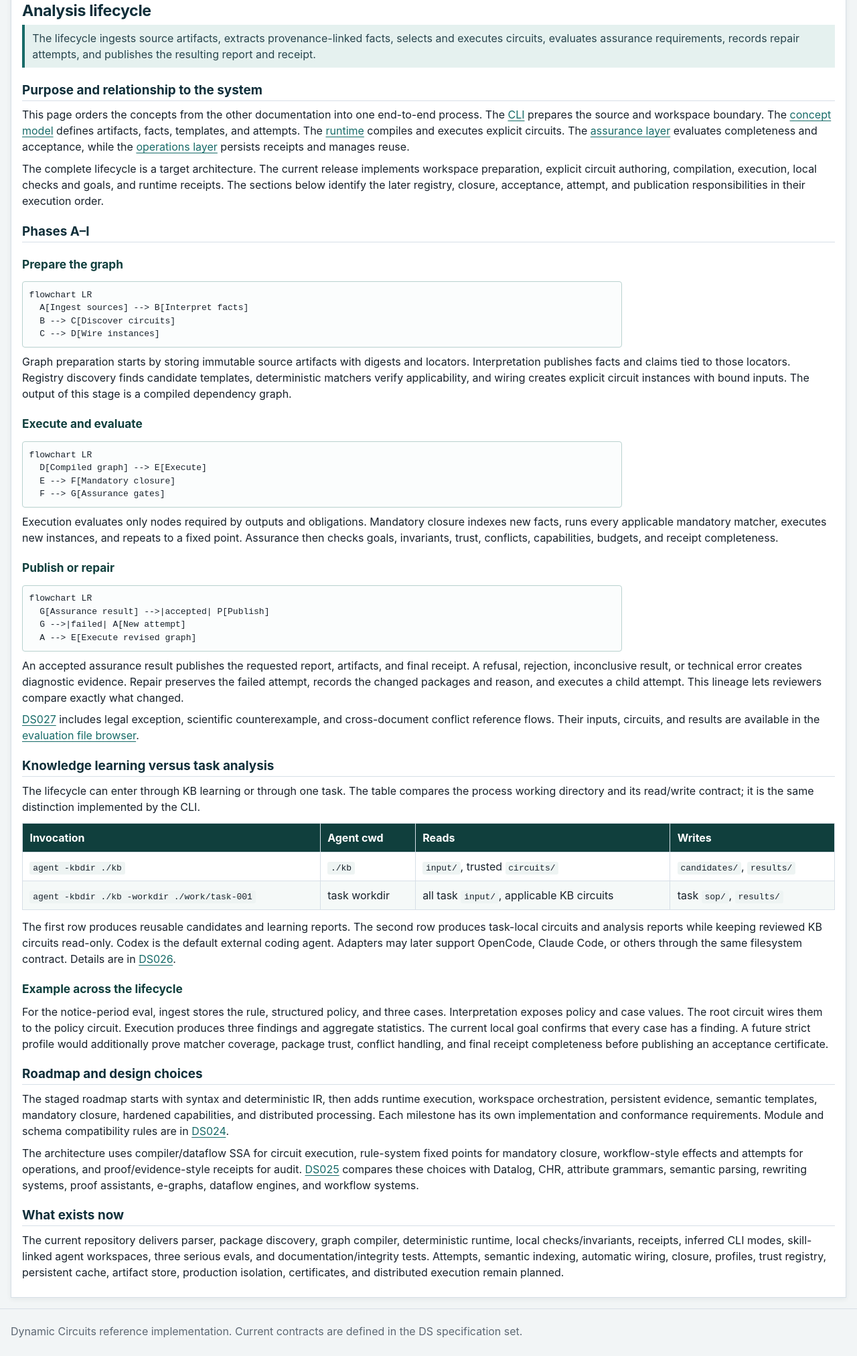
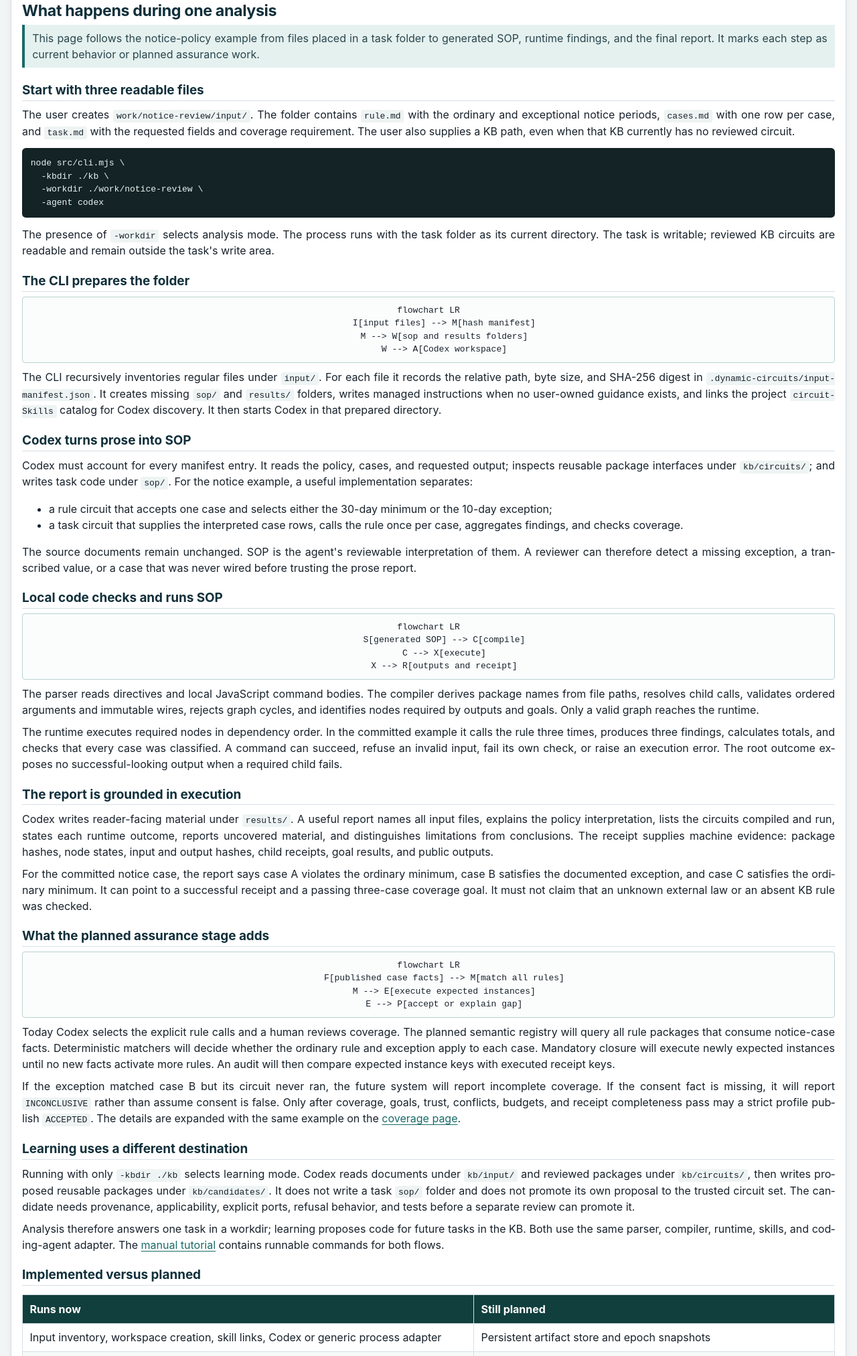
Before and after one commit to AssistOS-AI/dynamicCircuits, a website: page docs/lifecycle.html in a window 1280 px wide. Shown: the part 105-2130 px from the top of the page at 67% size. Drawn offline with Linux system fonts and the light colour scheme.

Commit message:
chore: autocommit

```diff
--- a/docs/lifecycle.html
+++ b/docs/lifecycle.html
@@ -1,71 +1,115 @@
 <!doctype html>
-<html lang="en"><head><meta charset="utf-8"><meta name="viewport" content="width=device-width, initial-scale=1">
-<title>Lifecycle and Roadmap — Dynamic Circuits</title><link rel="stylesheet" href="styles.css">
-<script type="module">import mermaid from 'https://cdn.jsdelivr.net/npm/mermaid@11/dist/mermaid.esm.min.mjs'; mermaid.initialize({startOnLoad:true,theme:'neutral'});</script></head>
-<body><div data-include="partials/header.html"></div><main class="page"><article class="page__panel">
-<p class="breadcrumbs"><a href="index.html">Documentation</a> / Design / Lifecycle</p>
-<h1>Analysis lifecycle</h1>
-<p class="lead">The lifecycle ingests source artifacts, extracts provenance-linked facts, selects and executes circuits, evaluates assurance requirements, records repair attempts, and publishes the resulting report and receipt.</p>
+<html lang="en">
+<head>
+  <meta charset="utf-8">
+  <meta name="viewport" content="width=device-width, initial-scale=1">
+  <title>One analysis from start to finish — Dynamic Circuits</title>
+  <link rel="stylesheet" href="styles.css">
+  <script type="module">
+    import mermaid from 'https://cdn.jsdelivr.net/npm/mermaid@11/dist/mermaid.esm.min.mjs';
+    mermaid.initialize({ startOnLoad: true, theme: 'neutral' });
+  </script>
+</head>
+<body>
+  <div data-include="partials/header.html"></div>
+  <main class="page"><article class="page__panel">
+    <p class="breadcrumbs"><a href="index.html">Documentation</a> / One complete run</p>
+    <h1>What happens during one analysis</h1>
+    <p class="lead">This page follows the notice-policy example from files placed in a task folder to generated SOP, runtime findings, and the final report. It marks each step as current behavior or planned assurance work.</p>
 
-<h2>Purpose and relationship to the system</h2>
-<p>This page orders the concepts from the other documentation into one end-to-end process. The
-<a href="cli.html">CLI</a> prepares the source and workspace boundary. The <a href="concepts.html">concept model</a> defines
-artifacts, facts, templates, and attempts. The <a href="sop-runtime.html">runtime</a> compiles and executes explicit circuits.
-The <a href="assurance.html">assurance layer</a> evaluates completeness and acceptance, while the
-<a href="operations.html">operations layer</a> persists receipts and manages reuse.</p>
-<p>The complete lifecycle is a target architecture. The current release implements workspace preparation, explicit circuit
-authoring, compilation, execution, local checks and goals, and runtime receipts. The sections below identify the later
-registry, closure, acceptance, attempt, and publication responsibilities in their execution order.</p>
+    <h2>Start with three readable files</h2>
+    <p>The user creates <code>work/notice-review/input/</code>. The folder contains <code>rule.md</code> with the ordinary and
+      exceptional notice periods, <code>cases.md</code> with one row per case, and <code>task.md</code> with the requested fields
+      and coverage requirement. The user also supplies a KB path, even when that KB currently has no reviewed circuit.</p>
+    <pre><code>node src/cli.mjs \
+  -kbdir ./kb \
+  -workdir ./work/notice-review \
+  -agent codex</code></pre>
+    <p>The presence of <code>-workdir</code> selects analysis mode. The process runs with the task folder as its current
+      directory. The task is writable; reviewed KB circuits are readable and remain outside the task's write area.</p>
 
-<h2>Phases A–I</h2>
-<h3>Prepare the graph</h3>
-<pre class="mermaid">flowchart LR
-  A[Ingest sources] --> B[Interpret facts]
-  B --> C[Discover circuits]
-  C --> D[Wire instances]</pre>
-<p>Graph preparation starts by storing immutable source artifacts with digests and locators. Interpretation publishes facts
-and claims tied to those locators. Registry discovery finds candidate templates, deterministic matchers verify applicability,
-and wiring creates explicit circuit instances with bound inputs. The output of this stage is a compiled dependency graph.</p>
-<h3>Execute and evaluate</h3>
-<pre class="mermaid">flowchart LR
-  D[Compiled graph] --> E[Execute]
-  E --> F[Mandatory closure]
-  F --> G[Assurance gates]</pre>
-<p>Execution evaluates only nodes required by outputs and obligations. Mandatory closure indexes new facts, runs every
-applicable mandatory matcher, executes new instances, and repeats to a fixed point. Assurance then checks goals, invariants,
-trust, conflicts, capabilities, budgets, and receipt completeness.</p>
-<h3>Publish or repair</h3>
-<pre class="mermaid">flowchart LR
-  G[Assurance result] -->|accepted| P[Publish]
-  G -->|failed| A[New attempt]
-  A --> E[Execute revised graph]</pre>
-<p>An accepted assurance result publishes the requested report, artifacts, and final receipt. A refusal, rejection,
-inconclusive result, or technical error creates diagnostic evidence. Repair preserves the failed attempt, records the changed
-packages and reason, and executes a child attempt. This lineage lets reviewers compare exactly what changed.</p>
-<p><a href="specsLoader.html?spec=DS027-end-to-end-lifecycle.md">DS027</a> includes legal exception, scientific counterexample, and cross-document conflict reference flows. Their inputs, circuits, and results are available in the <a href="eval/index.html">evaluation file browser</a>.</p>
+    <h2>The CLI prepares the folder</h2>
+    <pre class="mermaid">flowchart LR
+      I[input files] --> M[hash manifest]
+      M --> W[sop and results folders]
+      W --> A[Codex workspace]</pre>
+    <p>The CLI recursively inventories regular files under <code>input/</code>. For each file it records the relative path, byte
+      size, and SHA-256 digest in <code>.dynamic-circuits/input-manifest.json</code>. It creates missing <code>sop/</code> and
+      <code>results/</code> folders, writes managed instructions when no user-owned guidance exists, and links the project
+      <code>circuitSkills</code> catalog for Codex discovery. It then starts Codex in that prepared directory.</p>
 
-<h2>Knowledge learning versus task analysis</h2>
-<p>The lifecycle can enter through KB learning or through one task. The table compares the process working directory and its
-read/write contract; it is the same distinction implemented by the CLI.</p>
-<table><thead><tr><th>Invocation</th><th>Agent cwd</th><th>Reads</th><th>Writes</th></tr></thead><tbody>
-<tr><td><code>agent -kbdir ./kb</code></td><td><code>./kb</code></td><td><code>input/</code>, trusted <code>circuits/</code></td><td><code>candidates/</code>, <code>results/</code></td></tr>
-<tr><td><code>agent -kbdir ./kb -workdir ./work/task-001</code></td><td>task workdir</td><td>all task <code>input/</code>, applicable KB circuits</td><td>task <code>sop/</code>, <code>results/</code></td></tr>
-</tbody></table>
-<p>The first row produces reusable candidates and learning reports. The second row produces task-local circuits and analysis
-reports while keeping reviewed KB circuits read-only. Codex is the default external coding agent. Adapters may later support
-OpenCode, Claude Code, or others through the same filesystem contract. Details are in
-<a href="specsLoader.html?spec=DS026-agent-api-and-workspace-protocol.md">DS026</a>.</p>
+    <h2>Codex turns prose into SOP</h2>
+    <p>Codex must account for every manifest entry. It reads the policy, cases, and requested output; inspects reusable package
+      interfaces under <code>kb/circuits/</code>; and writes task code under <code>sop/</code>. For the notice example, a useful
+      implementation separates:</p>
+    <ul>
+      <li>a rule circuit that accepts one case and selects either the 30-day minimum or the 10-day exception;</li>
+      <li>a task circuit that supplies the interpreted case rows, calls the rule once per case, aggregates findings, and checks coverage.</li>
+    </ul>
+    <p>The source documents remain unchanged. SOP is the agent's reviewable interpretation of them. A reviewer can therefore
+      detect a missing exception, a transcribed value, or a case that was never wired before trusting the prose report.</p>
 
-<h3>Example across the lifecycle</h3>
-<p>For the notice-period eval, ingest stores the rule, structured policy, and three cases. Interpretation exposes policy and
-case values. The root circuit wires them to the policy circuit. Execution produces three findings and aggregate statistics.
-The current local goal confirms that every case has a finding. A future strict profile would additionally prove matcher
-coverage, package trust, conflict handling, and final receipt completeness before publishing an acceptance certificate.</p>
+    <h2>Local code checks and runs SOP</h2>
+    <pre class="mermaid">flowchart LR
+      S[generated SOP] --> C[compile]
+      C --> X[execute]
+      X --> R[outputs and receipt]</pre>
+    <p>The parser reads directives and local JavaScript command bodies. The compiler derives package names from file paths,
+      resolves child calls, validates ordered arguments and immutable wires, rejects graph cycles, and identifies nodes
+      required by outputs and goals. Only a valid graph reaches the runtime.</p>
+    <p>The runtime executes required nodes in dependency order. In the committed example it calls the rule three times,
+      produces three findings, calculates totals, and checks that every case was classified. A command can succeed, refuse an
+      invalid input, fail its own check, or raise an execution error. The root outcome exposes no successful-looking output
+      when a required child fails.</p>
 
-<h2>Roadmap and design choices</h2>
-<p>The staged roadmap starts with syntax and deterministic IR, then adds runtime execution, workspace orchestration, persistent evidence, semantic templates, mandatory closure, hardened capabilities, and distributed processing. Each milestone has its own implementation and conformance requirements. Module and schema compatibility rules are in <a href="specsLoader.html?spec=DS024-roadmap-and-module-boundaries.md">DS024</a>.</p>
-<p>The architecture uses compiler/dataflow SSA for circuit execution, rule-system fixed points for mandatory closure, workflow-style effects and attempts for operations, and proof/evidence-style receipts for audit. <a href="specsLoader.html?spec=DS025-alternative-architectures-and-rationale.md">DS025</a> compares these choices with Datalog, CHR, attribute grammars, semantic parsing, rewriting systems, proof assistants, e-graphs, dataflow engines, and workflow systems.</p>
+    <h2>The report is grounded in execution</h2>
+    <p>Codex writes reader-facing material under <code>results/</code>. A useful report names all input files, explains the
+      policy interpretation, lists the circuits compiled and run, states each runtime outcome, reports uncovered material,
+      and distinguishes limitations from conclusions. The receipt supplies machine evidence: package hashes, node states,
+      input and output hashes, child receipts, goal results, and public outputs.</p>
+    <p>For the committed notice case, the report says case A violates the ordinary minimum, case B satisfies the documented
+      exception, and case C satisfies the ordinary minimum. It can point to a successful receipt and a passing three-case
+      coverage goal. It must not claim that an unknown external law or an absent KB rule was checked.</p>
 
-<h2>What exists now</h2>
-<p>The current repository delivers parser, package discovery, graph compiler, deterministic runtime, local checks/invariants, receipts, inferred CLI modes, skill-linked agent workspaces, three serious evals, and documentation/integrity tests. Attempts, semantic indexing, automatic wiring, closure, profiles, trust registry, persistent cache, artifact store, production isolation, certificates, and distributed execution remain planned.</p>
-</article></main><div data-include="partials/footer.html"></div><script src="partials-loader.js"></script></body></html>
+    <h2>What the planned assurance stage adds</h2>
+    <pre class="mermaid">flowchart LR
+      F[published case facts] --> M[match all rules]
+      M --> E[execute expected instances]
+      E --> P[accept or explain gap]</pre>
+    <p>Today Codex selects the explicit rule calls and a human reviews coverage. The planned semantic registry will query all
+      rule packages that consume notice-case facts. Deterministic matchers will decide whether the ordinary rule and exception
+      apply to each case. Mandatory closure will execute newly expected instances until no new facts activate more rules.
+      An audit will then compare expected instance keys with executed receipt keys.</p>
+    <p>If the exception matched case B but its circuit never ran, the future system will report incomplete coverage. If the
+      consent fact is missing, it will report <code>INCONCLUSIVE</code> rather than assume consent is false. Only after coverage,
+      goals, trust, conflicts, budgets, and receipt completeness pass may a strict profile publish
+      <code>ACCEPTED</code>. The details are expanded with the same example on the <a href="assurance.html">coverage page</a>.</p>
+
+    <h2>Learning uses a different destination</h2>
+    <p>Running with only <code>-kbdir ./kb</code> selects learning mode. Codex reads documents under <code>kb/input/</code> and
+      reviewed packages under <code>kb/circuits/</code>, then writes proposed reusable packages under
+      <code>kb/candidates/</code>. It does not write a task <code>sop/</code> folder and does not promote its own proposal to the
+      trusted circuit set. The candidate needs provenance, applicability, explicit ports, refusal behavior, and tests before
+      a separate review can promote it.</p>
+    <p>Analysis therefore answers one task in a workdir; learning proposes code for future tasks in the KB. Both use the same
+      parser, compiler, runtime, skills, and coding-agent adapter. The <a href="tutorial.html">manual tutorial</a> contains
+      runnable commands for both flows.</p>
+
+    <h2>Implemented versus planned</h2>
+    <table>
+      <thead><tr><th>Runs now</th><th>Still planned</th></tr></thead>
+      <tbody>
+        <tr><td>Input inventory, workspace creation, skill links, Codex or generic process adapter</td><td>Persistent artifact store and epoch snapshots</td></tr>
+        <tr><td>SOP parsing, package discovery, graph compilation, nested calls</td><td>Semantic registry lookup and automatic matcher wiring</td></tr>
+        <tr><td>Required-slice execution, local checks, goals, invariants, nested receipts</td><td>Mandatory closure, trust profiles, conflicts, final certificates</td></tr>
+        <tr><td>Task-local reports and KB candidate workflow</td><td>Hardened effect brokers, persistent cache, distributed execution</td></tr>
+      </tbody>
+    </table>
+    <p>The left column can be tested in this repository now. The right column remains maintained design and must not be
+      inferred from a successful current eval. <a href="specsLoader.html?spec=DS027-end-to-end-lifecycle.md">DS027</a>
+      preserves the normative full lifecycle and links each planned stage to its detailed specification.</p>
+  </article></main>
+  <div data-include="partials/footer.html"></div>
+  <script src="partials-loader.js"></script>
+</body>
+</html>
--- a/docs/styles.css
+++ b/docs/styles.css
@@ -27,14 +27,17 @@ a { color: var(--accent); text-decoration-thickness: 0.09em; text-underline-offs
 h1 { max-width: none; margin: 0 0 0.45rem; color: var(--heading); font-size: clamp(1.45rem, 1.8vw, 1.85rem); line-height: 1.18; letter-spacing: -0.015em; }
 h2 { margin: 1.35rem 0 0.45rem; padding-bottom: 0.2rem; border-bottom: 1px solid var(--line); color: var(--heading); font-size: 1.18rem; line-height: 1.25; }
 h3 { margin: 1.25rem 0 0.35rem; color: var(--accent-dark); font-size: 1.08rem; }
-p, li { max-width: none; }
+p, li { max-width: none; text-align: justify; hyphens: auto; }
 p { margin: 0.55rem 0; }
 .lead { margin: 0 0 0.8rem; padding: 0.5rem 0.7rem; border-left: 0.25rem solid var(--accent); background: var(--accent-soft); color: #28454d; font-size: 1rem; }
 .callout { margin: 1rem 0; padding: 0.7rem 0.9rem; border-left: 0.25rem solid var(--accent); background: var(--code); }
 code { padding: 0.12rem 0.3rem; background: var(--code); border-radius: 0.2rem; }
 pre:not(.mermaid) { overflow-x: auto; padding: 0.8rem; background: #132326; color: #e9f4f3; border-radius: 0.35rem; }
 pre code { padding: 0; color: inherit; background: transparent; }
-.mermaid { width: min(100%, 56rem); margin: 0.8rem 0 0.35rem; padding: 0.6rem; overflow-x: auto; background: #fbfdfd; border: 1px solid #b9d2cf; border-radius: 0.25rem; }
+.diagram { width: min(100%, 56rem); margin: 0.9rem auto 1rem; }
+.diagram figcaption { margin: 0 0 0.35rem; color: var(--heading); font-size: 0.94rem; text-align: center; }
+.diagram figcaption strong { display: block; color: var(--accent-dark); font-size: 1rem; }
+.mermaid { width: 100%; margin: 0; padding: 0.6rem; overflow-x: auto; background: #fbfdfd; border: 1px solid #b9d2cf; border-radius: 0.25rem; text-align: center; }
 .mermaid svg { max-height: 18rem; }
 table { width: 100%; border-collapse: collapse; margin: 0.8rem 0; }
 th, td { padding: 0.55rem 0.65rem; border: 1px solid var(--line); text-align: left; vertical-align: top; }
```
Also changed, not shown: docs/cli.html (+6 -2 lines), docs/index.html (+9 -3 lines), docs/sop-runtime.html (+6 -2 lines), docs/tutorial.html (+16 -0 lines), tests/docs/documentation-experience.test.mjs (+6 -2 lines).
